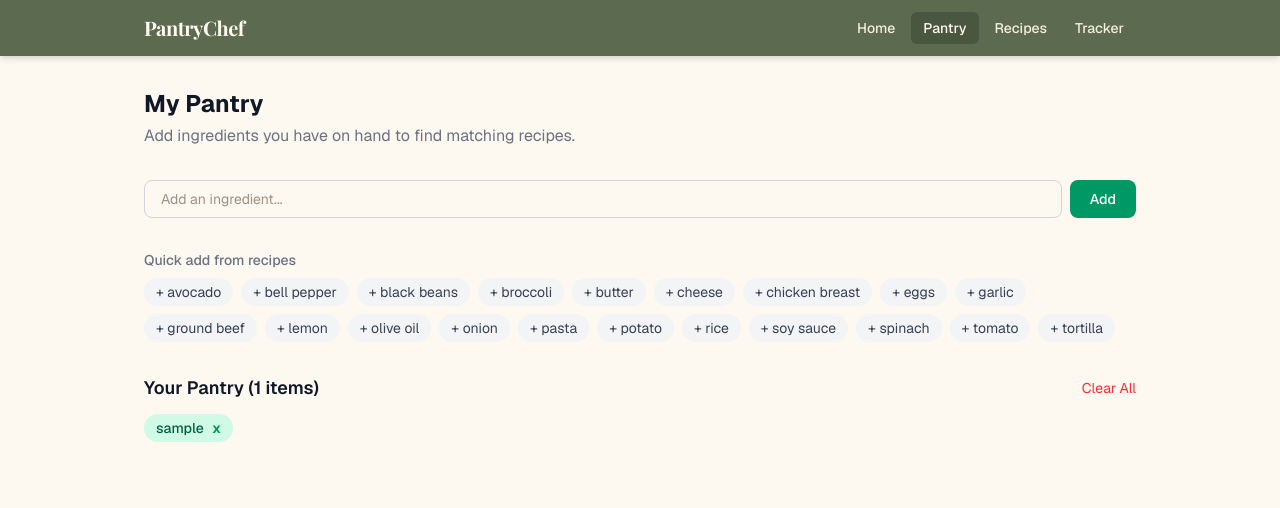
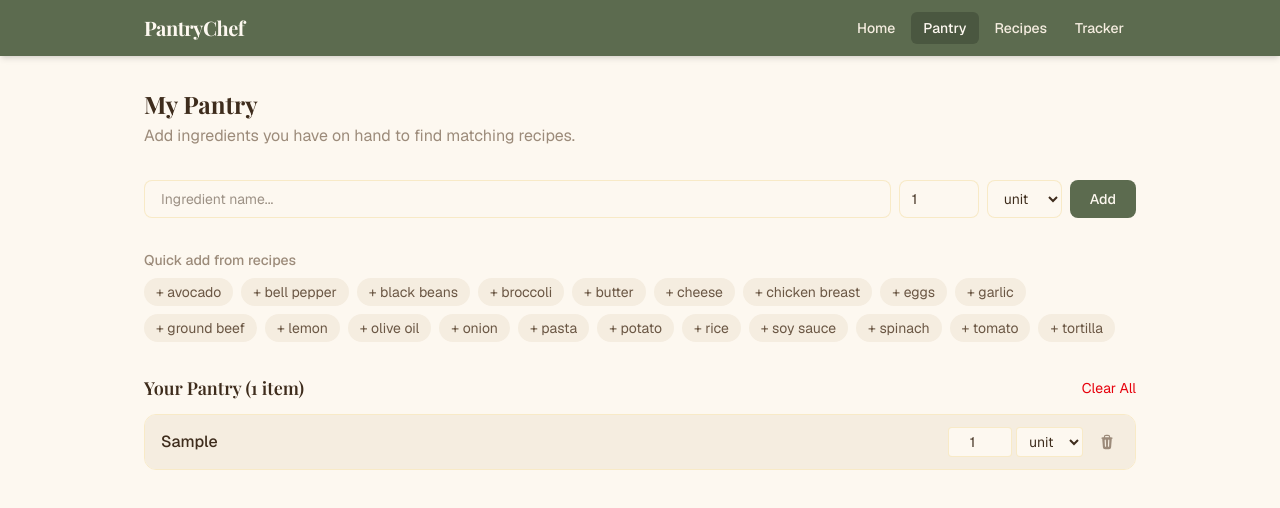
Before and after one commit to raghavmehrotra/pantrychef, a Next.js app: page /pantry in a window 1280 px wide. Both pictures are taken after typing "Sample" into the empty fields and a click on the button "Add". Shown: the top 508 px of the page. Built offline with nearby package versions, Linux system fonts and the light colour scheme; a web font is replaced by a local one.

Commit message:
Ingredient list includes units

```diff
--- a/src/app/page.tsx
+++ b/src/app/page.tsx
@@ -7,7 +7,7 @@ import RecipeCard from "@/components/RecipeCard";
 import NutritionLabel from "@/components/NutritionLabel";
 
 export default function HomePage() {
-  const { pantry, mealLogs } = useApp();
+  const { pantry, pantryNames, mealLogs } = useApp();
 
   const today = new Date().toISOString().split("T")[0];
   const todayLogs = mealLogs.filter((log) => log.date === today);
@@ -26,7 +26,7 @@ export default function HomePage() {
   const topRecipes = recipes
     .map((recipe) => {
       const matchedCount = recipe.ingredients.filter((ing) =>
-        pantry.includes(ing.name)
+        pantryNames.includes(ing.name)
       ).length;
       return { recipe, matchedCount };
     })
@@ -55,10 +55,10 @@ export default function HomePage() {
         >
           <h2 className="font-serif text-lg font-semibold text-ink">Pantry</h2>
           <p className="text-3xl font-bold text-olive mt-2">
-            {pantry.length}
+            {pantryNames.length}
           </p>
           <p className="text-sm text-ink-muted mt-1">
-            {pantry.length === 0
+            {pantryNames.length === 0
               ? "Add ingredients to get started"
               : "ingredients on hand"}
           </p>
@@ -103,7 +103,7 @@ export default function HomePage() {
       <div>
         <div className="flex items-center justify-between mb-4">
           <h2 className="font-serif text-lg font-semibold text-ink">
-            {pantry.length > 0 ? "Top Recipe Matches" : "Featured Recipes"}
+            {pantryNames.length > 0 ? "Top Recipe Matches" : "Featured Recipes"}
           </h2>
           <Link
             href="/recipes"
--- a/src/app/pantry/page.tsx
+++ b/src/app/pantry/page.tsx
@@ -3,15 +3,19 @@
 import { useState } from "react";
 import { useApp } from "@/context/AppContext";
 import { allIngredientNames } from "@/data/recipes";
-import IngredientTag from "@/components/IngredientTag";
+import Link from "next/link";
+
+const UNITS = ["unit", "oz", "lb", "g", "kg", "cup", "tbsp", "tsp", "ml", "L"];
 
 export default function PantryPage() {
-  const { pantry, addToPantry, removeFromPantry, clearPantry } = useApp();
+  const { pantry, pantryNames, addToPantry, updatePantryItem, removeFromPantry, clearPantry } = useApp();
   const [input, setInput] = useState("");
+  const [qty, setQty] = useState(1);
+  const [unit, setUnit] = useState("unit");
   const [error, setError] = useState("");
 
   const suggestions = allIngredientNames.filter(
-    (name) => !pantry.includes(name)
+    (name) => !pantryNames.includes(name)
   );
 
   function handleSubmit(e: React.FormEvent) {
@@ -21,26 +25,27 @@ export default function PantryPage() {
       setError("Please enter an ingredient.");
       return;
     }
-    if (pantry.includes(trimmed)) {
-      setError("Already in your pantry.");
+    if (qty <= 0) {
+      setError("Quantity must be greater than 0.");
       return;
     }
-    addToPantry(trimmed);
+    addToPantry(trimmed, qty, unit);
     setInput("");
+    setQty(1);
+    setUnit("unit");
     setError("");
   }
 
   return (
     <div className="space-y-8">
       <div>
-        <h1 className="text-2xl font-bold text-gray-900">My Pantry</h1>
-        <p className="text-gray-500 mt-1">
+        <h1 className="font-serif text-2xl font-bold text-ink">My Pantry</h1>
+        <p className="text-ink-muted mt-1">
           Add ingredients you have on hand to find matching recipes.
         </p>
       </div>
 
-      <div>
-        <form onSubmit={handleSubmit} className="flex gap-2">
+      <form onSubmit={handleSubmit} className="flex flex-col sm:flex-row gap-2">
         <input
           type="text"
           value={input}
@@ -48,30 +53,48 @@ export default function PantryPage() {
             setInput(e.target.value);
             setError("");
           }}
-            placeholder="Add an ingredient..."
-            className="flex-1 border border-gray-300 rounded-lg px-4 py-2 text-sm focus:outline-none focus:ring-2 focus:ring-emerald-500 focus:border-emerald-500"
+          placeholder="Ingredient name..."
+          className="flex-1 border border-amber-light/40 bg-cream rounded-lg px-4 py-2 text-sm text-ink focus:outline-none focus:ring-2 focus:ring-olive focus:border-olive"
         />
+        <div className="flex gap-2">
+          <input
+            type="number"
+            min={0.25}
+            step={0.25}
+            value={qty}
+            onChange={(e) => setQty(Number(e.target.value))}
+            className="w-20 border border-amber-light/40 bg-cream rounded-lg px-3 py-2 text-sm text-ink focus:outline-none focus:ring-2 focus:ring-olive"
+          />
+          <select
+            value={unit}
+            onChange={(e) => setUnit(e.target.value)}
+            className="border border-amber-light/40 bg-cream rounded-lg px-3 py-2 text-sm text-ink focus:outline-none focus:ring-2 focus:ring-olive"
+          >
+            {UNITS.map((u) => (
+              <option key={u} value={u}>{u}</option>
+            ))}
+          </select>
           <button
             type="submit"
-            className="px-5 py-2 bg-emerald-600 text-white text-sm font-medium rounded-lg hover:bg-emerald-700 transition-colors"
+            className="px-5 py-2 bg-olive text-cream text-sm font-medium rounded-lg hover:bg-olive-dark transition-colors"
           >
             Add
           </button>
+        </div>
       </form>
-        {error && <p className="text-red-500 text-sm mt-2">{error}</p>}
-      </div>
+      {error && <p className="text-red-600 text-sm -mt-6">{error}</p>}
 
       {suggestions.length > 0 && (
         <div>
-          <h2 className="text-sm font-medium text-gray-500 mb-2">
+          <h2 className="text-sm font-medium text-ink-muted mb-2">
             Quick add from recipes
           </h2>
           <div className="flex flex-wrap gap-2">
             {suggestions.map((name) => (
               <button
                 key={name}
-                onClick={() => addToPantry(name)}
-                className="px-3 py-1 rounded-full bg-gray-100 text-gray-700 text-sm hover:bg-emerald-100 hover:text-emerald-800 transition-colors"
+                onClick={() => addToPantry(name, 1, "unit")}
+                className="px-3 py-1 rounded-full bg-cream-dark text-ink-light text-sm hover:bg-olive/10 hover:text-olive-dark transition-colors"
               >
                 + {name}
               </button>
@@ -82,31 +105,72 @@ export default function PantryPage() {
 
       <div>
         <div className="flex items-center justify-between mb-3">
-          <h2 className="text-lg font-semibold text-gray-900">
-            Your Pantry ({pantry.length} items)
+          <h2 className="font-serif text-lg font-semibold text-ink">
+            Your Pantry ({pantry.length} {pantry.length === 1 ? "item" : "items"})
           </h2>
           {pantry.length > 0 && (
             <button
               onClick={clearPantry}
-              className="text-sm text-red-500 hover:text-red-700"
+              className="text-sm text-red-600 hover:text-red-800"
             >
               Clear All
             </button>
           )}
         </div>
         {pantry.length === 0 ? (
-          <p className="text-gray-400 text-sm">
+          <p className="text-ink-muted text-sm">
             No ingredients yet. Add some above to get started!
           </p>
         ) : (
-          <div className="flex flex-wrap gap-2">
-            {pantry.map((item) => (
-              <IngredientTag
-                key={item}
-                name={item}
-                linked
-                onRemove={() => removeFromPantry(item)}
+          <div className="border border-amber-light/40 rounded-xl overflow-hidden">
+            {pantry.map((item, i) => (
+              <div
+                key={item.name}
+                className={`flex items-center justify-between px-4 py-3 ${
+                  i !== pantry.length - 1 ? "border-b border-amber-light/30" : ""
+                } bg-cream-dark hover:bg-amber-light/10 transition-colors`}
+              >
+                <Link
+                  href={`/recipes/${encodeURIComponent(item.name)}`}
+                  className="text-ink font-medium hover:text-olive transition-colors capitalize"
+                >
+                  {item.name}
+                </Link>
+                <div className="flex items-center gap-3">
+                  <div className="flex items-center gap-1">
+                    <input
+                      type="number"
+                      min={0.25}
+                      step={0.25}
+                      value={item.qty}
+                      onChange={(e) =>
+                        updatePantryItem(item.name, Number(e.target.value), item.unit)
+                      }
+                      className="w-16 border border-amber-light/40 bg-cream rounded px-2 py-1 text-sm text-ink text-center focus:outline-none focus:ring-1 focus:ring-olive"
                     />
+                    <select
+                      value={item.unit}
+                      onChange={(e) =>
+                        updatePantryItem(item.name, item.qty, e.target.value)
+                      }
+                      className="border border-amber-light/40 bg-cream rounded px-2 py-1 text-sm text-ink focus:outline-none focus:ring-1 focus:ring-olive"
+                    >
+                      {UNITS.map((u) => (
+                        <option key={u} value={u}>{u}</option>
+                      ))}
+                    </select>
+                  </div>
+                  <button
+                    onClick={() => removeFromPantry(item.name)}
+                    className="text-ink-muted hover:text-red-600 transition-colors p-1"
+                    aria-label={`Remove ${item.name}`}
+                  >
+                    <svg xmlns="http://www.w3.org/2000/svg" viewBox="0 0 20 20" fill="currentColor" className="w-4 h-4">
+                      <path fillRule="evenodd" d="M8.75 1A2.75 2.75 0 006 3.75v.443c-.795.077-1.584.176-2.365.298a.75.75 0 10.23 1.482l.149-.022.841 10.518A2.75 2.75 0 007.596 19h4.807a2.75 2.75 0 002.742-2.53l.841-10.52.149.023a.75.75 0 00.23-1.482A41.03 41.03 0 0014 4.193V3.75A2.75 2.75 0 0011.25 1h-2.5zM10 4c.84 0 1.673.025 2.5.075V3.75c0-.69-.56-1.25-1.25-1.25h-2.5c-.69 0-1.25.56-1.25 1.25v.325C8.327 4.025 9.16 4 10 4zM8.58 7.72a.75.75 0 00-1.5.06l.3 7.5a.75.75 0 101.5-.06l-.3-7.5zm4.34.06a.75.75 0 10-1.5-.06l-.3 7.5a.75.75 0 101.5.06l.3-7.5z" clipRule="evenodd" />
+                    </svg>
+                  </button>
+                </div>
+              </div>
             ))}
           </div>
         )}
--- a/src/app/recipes/[name]/page.tsx
+++ b/src/app/recipes/[name]/page.tsx
@@ -12,9 +12,9 @@ export default function IngredientPage({
 }) {
   const { name } = use(params);
   const ingredientName = decodeURIComponent(name);
-  const { pantry, addToPantry, removeFromPantry } = useApp();
+  const { pantryNames, addToPantry, removeFromPantry } = useApp();
 
-  const isInPantry = pantry.includes(ingredientName);
+  const isInPantry = pantryNames.includes(ingredientName);
 
   const matchingRecipes = recipes.filter((recipe) =>
     recipe.ingredients.some((ing) => ing.name === ingredientName)
@@ -23,11 +23,11 @@ export default function IngredientPage({
   return (
     <div className="space-y-6">
       <div>
-        <h1 className="text-2xl font-bold text-gray-900">
+        <h1 className="font-serif text-2xl font-bold text-ink">
           Recipes with{" "}
-          <span className="text-emerald-700">{ingredientName}</span>
+          <span className="text-olive">{ingredientName}</span>
         </h1>
-        <p className="text-gray-500 mt-1">
+        <p className="text-ink-muted mt-1">
           {matchingRecipes.length} recipe{matchingRecipes.length !== 1 && "s"}{" "}
           use this ingredient.
         </p>
@@ -37,12 +37,12 @@ export default function IngredientPage({
         onClick={() =>
           isInPantry
             ? removeFromPantry(ingredientName)
-            : addToPantry(ingredientName)
+            : addToPantry(ingredientName, 1, "unit")
         }
         className={`px-4 py-2 rounded-lg text-sm font-medium transition-colors ${
           isInPantry
             ? "bg-red-100 text-red-700 hover:bg-red-200"
-            : "bg-emerald-100 text-emerald-700 hover:bg-emerald-200"
+            : "bg-olive/10 text-olive-dark hover:bg-olive/20"
         }`}
       >
         {isInPantry
@@ -51,14 +51,14 @@ export default function IngredientPage({
       </button>
 
       {matchingRecipes.length === 0 ? (
-        <p className="text-gray-400 text-sm py-8 text-center">
+        <p className="text-ink-muted text-sm py-8 text-center">
           No recipes found with this ingredient.
         </p>
       ) : (
         <div className="space-y-4">
           {matchingRecipes.map((recipe) => {
             const matchedCount = recipe.ingredients.filter((ing) =>
-              pantry.includes(ing.name)
+              pantryNames.includes(ing.name)
             ).length;
             return (
               <RecipeCard
--- a/src/app/recipes/page.tsx
+++ b/src/app/recipes/page.tsx
@@ -8,13 +8,13 @@ import RecipeCard from "@/components/RecipeCard";
 type Filter = "all" | "ready" | "almost";
 
 export default function RecipesPage() {
-  const { pantry } = useApp();
+  const { pantryNames } = useApp();
   const [filter, setFilter] = useState<Filter>("all");
 
   const recipesWithMatch = recipes
     .map((recipe) => {
       const matchedCount = recipe.ingredients.filter((ing) =>
-        pantry.includes(ing.name)
+        pantryNames.includes(ing.name)
       ).length;
       return { recipe, matchedCount };
     })
@@ -40,9 +40,9 @@ export default function RecipesPage() {
   return (
     <div className="space-y-6">
       <div>
-        <h1 className="text-2xl font-bold text-gray-900">Recipes</h1>
-        <p className="text-gray-500 mt-1">
-          {pantry.length > 0
+        <h1 className="font-serif text-2xl font-bold text-ink">Recipes</h1>
+        <p className="text-ink-muted mt-1">
+          {pantryNames.length > 0
             ? "Sorted by how many ingredients you already have."
             : "Add ingredients to your pantry to see matching recipes."}
         </p>
@@ -55,8 +55,8 @@ export default function RecipesPage() {
             onClick={() => setFilter(f.key)}
             className={`px-4 py-1.5 rounded-full text-sm font-medium transition-colors ${
               filter === f.key
-                ? "bg-emerald-600 text-white"
-                : "bg-gray-100 text-gray-600 hover:bg-gray-200"
+                ? "bg-olive text-cream"
+                : "bg-cream-dark text-ink-light hover:bg-amber-light/20"
             }`}
           >
             {f.label}
@@ -65,7 +65,7 @@ export default function RecipesPage() {
       </div>
 
       {filtered.length === 0 ? (
-        <p className="text-gray-400 text-sm py-8 text-center">
+        <p className="text-ink-muted text-sm py-8 text-center">
           No recipes match this filter. Try adding more ingredients to your pantry.
         </p>
       ) : (
--- a/src/context/AppContext.tsx
+++ b/src/context/AppContext.tsx
@@ -1,13 +1,15 @@
 "use client";
 
 import { createContext, useContext, useState, ReactNode } from "react";
-import { MealLog, NutritionInfo } from "@/types";
+import { MealLog, NutritionInfo, PantryItem } from "@/types";
 import { recipes } from "@/data/recipes";
 
 interface AppContextType {
-  pantry: string[];
-  addToPantry: (item: string) => void;
-  removeFromPantry: (item: string) => void;
+  pantry: PantryItem[];
+  pantryNames: string[];
+  addToPantry: (name: string, qty: number, unit: string) => void;
+  updatePantryItem: (name: string, qty: number, unit: string) => void;
+  removeFromPantry: (name: string) => void;
   clearPantry: () => void;
   mealLogs: MealLog[];
   logMeal: (recipeId: string, servings: number) => void;
@@ -17,18 +19,34 @@ interface AppContextType {
 const AppContext = createContext<AppContextType | undefined>(undefined);
 
 export function AppProvider({ children }: { children: ReactNode }) {
-  const [pantry, setPantry] = useState<string[]>([]);
+  const [pantry, setPantry] = useState<PantryItem[]>([]);
   const [mealLogs, setMealLogs] = useState<MealLog[]>([]);
 
-  function addToPantry(item: string) {
-    const normalized = item.toLowerCase().trim();
-    if (normalized && !pantry.includes(normalized)) {
-      setPantry((prev) => [...prev, normalized]);
+  const pantryNames = pantry.map((item) => item.name);
+
+  function addToPantry(name: string, qty: number = 1, unit: string = "unit") {
+    const normalized = name.toLowerCase().trim();
+    if (!normalized) return;
+    const existing = pantry.find((i) => i.name === normalized);
+    if (existing) {
+      setPantry((prev) =>
+        prev.map((i) =>
+          i.name === normalized ? { ...i, qty: i.qty + qty } : i
+        )
+      );
+    } else {
+      setPantry((prev) => [...prev, { name: normalized, qty, unit }]);
     }
   }
 
-  function removeFromPantry(item: string) {
-    setPantry((prev) => prev.filter((i) => i !== item));
+  function updatePantryItem(name: string, qty: number, unit: string) {
+    setPantry((prev) =>
+      prev.map((i) => (i.name === name ? { ...i, qty, unit } : i))
+    );
+  }
+
+  function removeFromPantry(name: string) {
+    setPantry((prev) => prev.filter((i) => i.name !== name));
   }
 
   function clearPantry() {
@@ -67,7 +85,9 @@ export function AppProvider({ children }: { children: ReactNode }) {
     <AppContext.Provider
       value={{
         pantry,
+        pantryNames,
         addToPantry,
+        updatePantryItem,
         removeFromPantry,
         clearPantry,
         mealLogs,
--- a/src/types/index.ts
+++ b/src/types/index.ts
@@ -24,6 +24,12 @@ export interface Recipe {
   tags: string[];
 }
 
+export interface PantryItem {
+  name: string;
+  qty: number;
+  unit: string;
+}
+
 export interface MealLog {
   id: string;
   recipeId: string;
```
Also changed, not shown: src/app/tracker/page.tsx (+16 -16 lines). Lines whose indentation alone changed are shown as unchanged.
